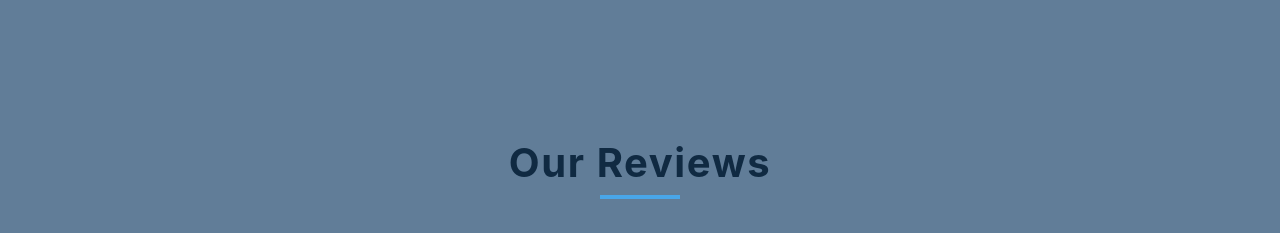
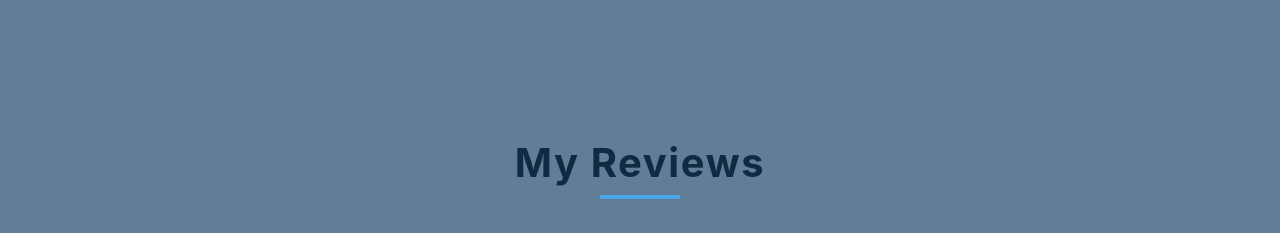
Before and after one commit to amriikk/reviews-react, a React (Create React App) app: page / in a window 1280 px wide. Shown: the top 233 px of the page. Built offline with nearby package versions, Linux system fonts and the light colour scheme.

Commit message:
update title

```diff
--- a/src/App.js
+++ b/src/App.js
@@ -6,7 +6,7 @@ function App() {
     <main>
       <section>
         <div className='title'>
-          <h2>our reviews</h2>
+          <h2>my reviews</h2>
           <div className='underline'></div>
         </div>
         <Review />
```
Also changed, not shown: 1 other file (tests, documents, lock files or other folders).
